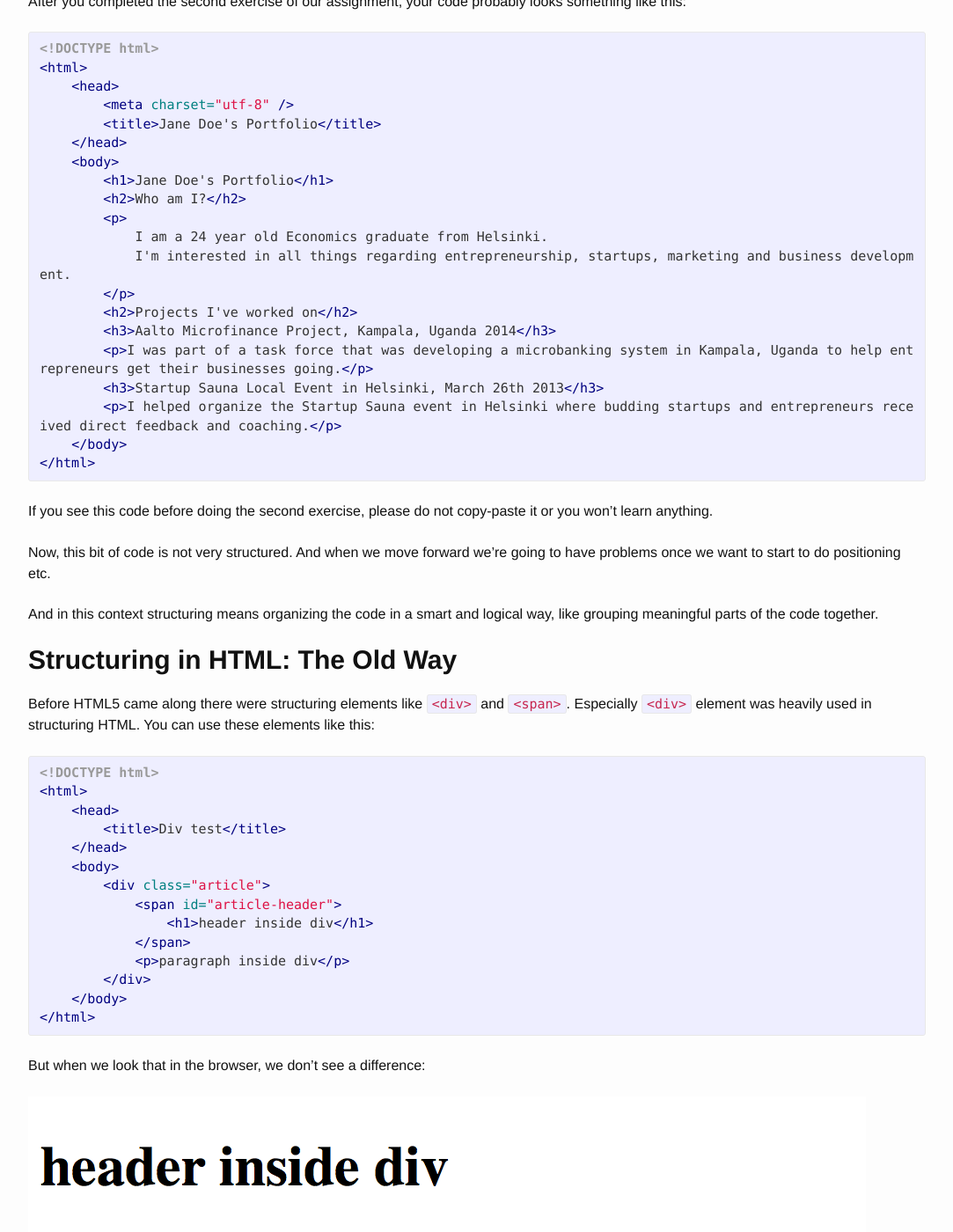
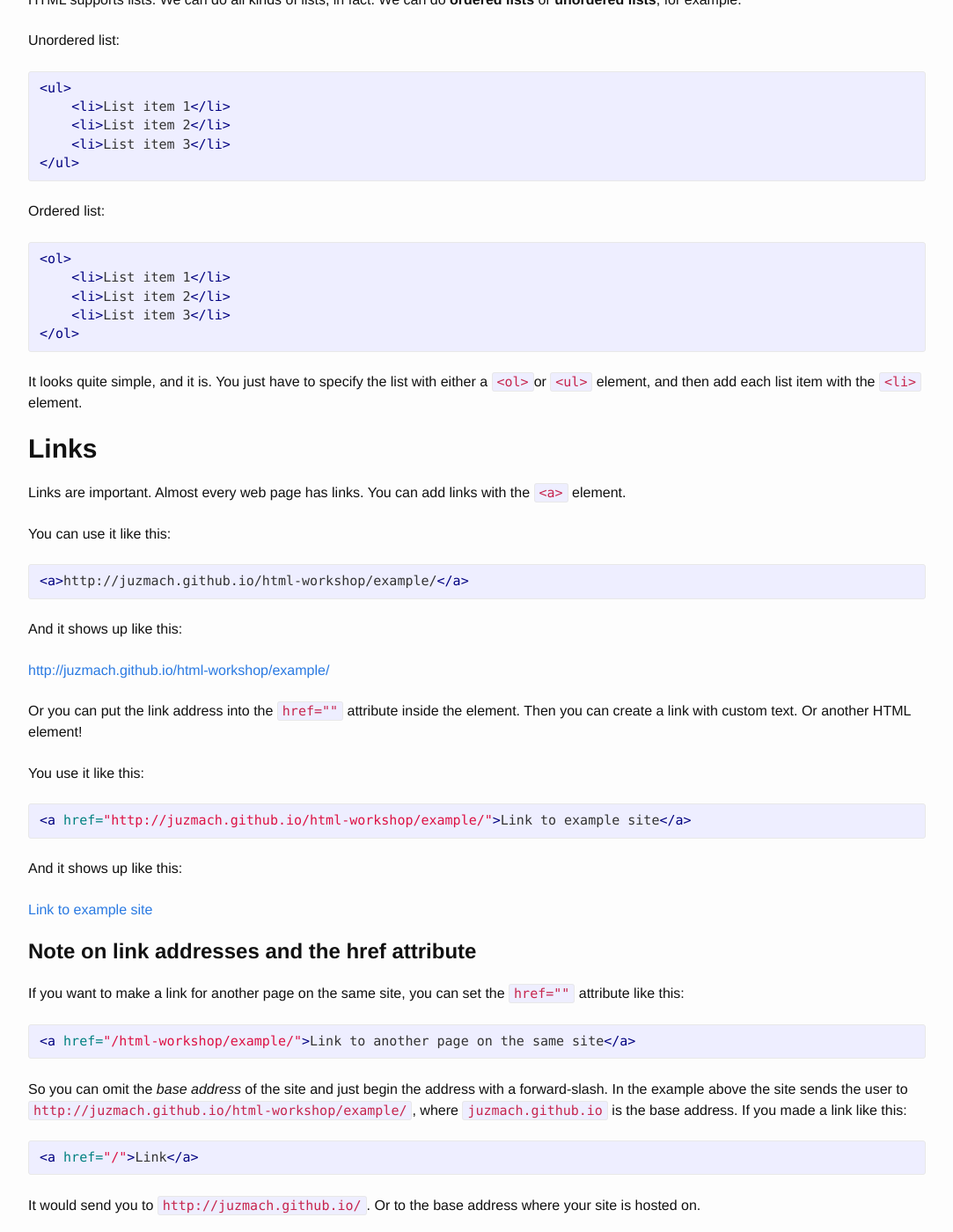
Before and after one commit to Juzmach/html-workshop, a Jekyll site: the page built from index.md, in a window 1280 px wide and 1400 px high, scrolled down 10905 px. Shown: the whole window at 88% size, without its empty margins (98-1181 px from the left). Built offline with Jekyll 4.4.1, drawn with Linux system fonts in a browser that asks for light colours; some of the changed text lies outside the part shown.

Commit message:
final modifications

```diff
--- /dev/null
+++ b/example/second.html
@@ -0,0 +1,43 @@
+<!DOCTYPE html>
+<html>
+    <head>
+        <meta charset="utf-8" />
+        <title>Rufus the Corgi</title>
+    </head>
+
+    <body>
+
+        <h1>Rufus the Corgi</h1>
+
+        <img src="/html-workshop/example/image.jpg" alt="rufus" width="100" id="profile-img"/>
+        <blockquote>
+            "A 7 year old pembroke welsh corgi by day, destroyer of shoes by night."
+        </blockquote>
+
+        <ul>
+            <li><a href="#">Projects</a></li>
+            <li><a href="#">Contact</a></li>
+            <li><a href="/html-workshop/resume">Resume</a></li>
+        </ul>
+
+        <h1>Projects I've worked on</h1>
+
+        <h3>Master's degree eating project, 2014</h3>
+
+        <p>
+            I collaborated with the cat in an interdisciplinary ingestative project where the goal was to help the Master reduce his obligations.
+        </p>
+
+
+        <h3>Backyard deconstruction project, 2013</h3>
+
+        <p>
+            My responsibilities was overseeing and managing the digging work. We broke ground in finding new ways to protect Master's shoes.
+        </p>
+
+        <p>
+            Rufus the Corgi, 2015.
+        </p>
+
+    </body>
+</html>
--- a/index.md
+++ b/index.md
@@ -199,179 +199,132 @@ We need to add some content here. Let's start by adding some projects and a shor
 
 *Hint: Use header elements `<hX>` and paragraph element `<p>`. X being the size of the header.*
 
+# Continuing with HTML
 
-# Structuring our HTML
+Let's find out what other types of content we can put in our site. So far we've only used headings and paragraphs, and those are only just the surface!
 
-After you completed the second exercise of our assignment, your code probably looks something like this:
+## Lists
+
+HTML supports lists. We can do all kinds of lists, in fact. We can do **ordered lists** or **unordered lists**, for example.
+
+Unordered list:
+{% highlight html%}
+<ul>
+    <li>List item 1</li>
+    <li>List item 2</li>
+    <li>List item 3</li>
+</ul>
+{% endhighlight %}
+
+Ordered list:
+{% highlight html%}
+<ol>
+    <li>List item 1</li>
+    <li>List item 2</li>
+    <li>List item 3</li>
+</ol>
+{% endhighlight %}
+
+It looks quite simple, and it is. You just have to specify the list with either a `<ol>`or `<ul>` element, and then add each list item with the `<li>` element.
+
+## Links
+
+Links are important. Almost every web page has links. You can add links with the `<a>` element.
+
+You can use it like this:
+{% highlight html %}
+<a>http://juzmach.github.io/html-workshop/example/</a>
+{% endhighlight %}
+
+And it shows up like this:
+
+<a>http://juzmach.github.io/html-workshop/example/</a>
+
+Or you can put the link address into the `href=""` attribute inside the element. Then you can create a link with custom text. Or another HTML element!
+
+You use it like this:
+{% highlight html %}
+<a href="http://juzmach.github.io/html-workshop/example/">Link to example site</a>
+{% endhighlight %}
+
+And it shows up like this:
+
+<a href="http://juzmach.github.io/html-workshop/example/">Link to example site</a>
+
+### Note on link addresses and the href attribute
+
+If you want to make a link for another page on the same site, you can set the `href=""` attribute like this:
 
 {% highlight html %}
-<!DOCTYPE html>
-<html>
-    <head>
-        <meta charset="utf-8" />
-        <title>Jane Doe's Portfolio</title>
-    </head>
-    <body>
-        <h1>Jane Doe's Portfolio</h1>
-        <h2>Who am I?</h2>
-        <p>
-            I am a 24 year old Economics graduate from Helsinki.
-            I'm interested in all things regarding entrepreneurship, startups, marketing and business development.
-        </p>
-        <h2>Projects I've worked on</h2>
-        <h3>Aalto Microfinance Project, Kampala, Uganda 2014</h3>
-        <p>I was part of a task force that was developing a microbanking system in Kampala, Uganda to help entrepreneurs get their businesses going.</p>
-        <h3>Startup Sauna Local Event in Helsinki, March 26th 2013</h3>
-        <p>I helped organize the Startup Sauna event in Helsinki where budding startups and entrepreneurs received direct feedback and coaching.</p>
-    </body>
-</html>
+<a href="/html-workshop/example/">Link to another page on the same site</a>
 {% endhighlight %}
-If you see this code before doing the second exercise, please do not copy-paste it or you won't learn anything.
 
-Now, this bit of code is not very structured. And when we move forward we're going to have problems once we want to start to do positioning etc.
-
-And in this context structuring means organizing the code in a smart and logical way, like grouping meaningful parts of the code together.
-
-## Structuring in HTML: The Old Way
-
-Before HTML5 came along there were structuring elements like `<div>` and `<span>`. Especially `<div>` element was heavily used in structuring HTML. You can use these elements like this:
+So you can omit the *base address* of the site and just begin the address with a forward-slash. In the example above the site sends the user to `http://juzmach.github.io/html-workshop/example/`, where `juzmach.github.io` is the base address. If you made a link like this:
 
 {% highlight html %}
-<!DOCTYPE html>
-<html>
-    <head>
-        <title>Div test</title>
-    </head>
-    <body>
-        <div class="article">
-            <span id="article-header">
-                <h1>header inside div</h1>
-            </span>
-            <p>paragraph inside div</p>
-        </div>
-    </body>
-</html>
+<a href="/">Link</a>
 {% endhighlight %}
 
-But when we look that in the browser, we don't see a difference:
+It would send you to `http://juzmach.github.io/`. Or to the base address where your site is hosted on.
 
-![Div example](assets/div-example.png)
-Why is that?
+## Images
 
-The reason is that `<div>` and `<span>` elements are *containers* that don't inherently represent anything. Meaning that they are only used to group parts of the code together so that the code can be manipulated in groups.
+You can add images to the page with the `<img src="" alt="">` element. This element is special as it is a self-closing element (remember what those are? If not, here's the TL;DR: They close themselves with the `/>` thing in the end). But there's also another reason: **The `<img>` element needs two *attributes*, `src=""` and `alt=""` in order to work.**
 
-The difference between `<div>` and `<span>` elements is that `<div>` is used for grouping multiple elements together, whereas the `<span>` element is used for *inline* grouping, like say grouping together one part of a text inside `<p>` element.
+The `src=""` attribute is where you put the *source* of the image. Basically, if you have an image file `image.jpg` in the same directory as the HTML document, you specify the source like this: `src="image.jpg"`. If it's in another folder, say in a sub-directory that's in the same directory as the HTML document, you write it like this: `src="FOLDERNAME/image.jpg"`.
 
-These two elements are still available today, even with HTML5, but their usage and purpose has changed a little bit.
+The `alt=""` attribute tells us what the `<img>` is going to tell the user if the image source is not found.
 
-## Structuring in HTML: The HTML5 Way
+This is when the image is found:
+{% highlight html %}
+<!-- I have to use the width="" attribute as well to make the image smaller.
+     This is a HTML comment, by the way :)
+     It does not show on the site. -->
+<img src="/html-workshop/resume/image.jpg" alt="Rufus" width="200">
+{% endhighlight %}
 
-HTML5 is the latest version of HTML. The new version has added lots of new elements into HTML, a total list of HTML elements you can find [here](https://developer.mozilla.org/en-US/docs/Web/HTML/Element).
+<img src="/html-workshop/resume/image.jpg" alt="Rufus" width="200">
 
-HTML5 gives us new structuring elements that make our code more readable: `<section>`, `<article>`, `<header>`, `<footer>`, `<aside>` and others. Let's show them in action:
+This is when the image is not found:
+{% highlight html %}
+<img src="/html-workshop/resume/image.jpg" alt="Rufus">
+{% endhighlight %}
+
+<img src="image.jpg" alt="Rufus">
+
+Even better is if you add `title=""` attribute to the element. Then it shows a pop-up text when you hover over the image.
 
 {% highlight html %}
-<!DOCTYPE html>
-<html>
-    <head>
-        <title>Jane Doe's Portfolio</title>
-    </head>
-
-    <body>
-
-        <header>
-            <h1>Jane Doe's Portfolio</h1>
-        </header>
-
-        <aside>
-
-            <h1>Who am I?</h1>
-
-            <p>
-                I am a 24 year old Economics graduate from Helsinki.
-                I'm interested in all things regarding entrepreneurship, startups, marketing and business development.
-            </p>
-
-        </aside>
-
-        <article>
-
-            <h2>Projects I've worked on</h2>
-
-            <section>
-
-               <h3>Aalto Microfinance Project, Kampala, Uganda 2014</h3>
-
-                <p>
-                    I was part of a task force that was developing a microbanking system in Kampala, Uganda to help entrepreneurs get their businesses going.
-                </p>
-
-            </section>
-
-            <section>
-
-                <h3>Startup Sauna Local Event in Helsinki, March 26th 2013</h3>
-
-                <p>
-                    I helped organize the Startup Sauna event in Helsinki where budding startups and entrepreneurs received direct feedback and coaching.
-                </p>
-
-            </section>
-
-        </article>
-
-        <footer>
-
-            <p>
-                Jane Doe's Portfolio, 2015.
-            </p>
-
-        </footer>
-
-        </body>
-</html>
+<img src="image.jpg" alt="Rufus" title="Rufus">
 {% endhighlight %}
 
-Now our code has some structure. But let's look at what the changes look like in a browser:
+<img src="image.jpg" alt="Rufus" title="Rufus">
 
-![Structured HTML in browser](assets/portfolio_example/structured_html.png)
-Huh? It still looks the same!
+# Assigment: More content
 
-Yes, the structuring elements themselves **do not change the appearance of the page**. Well, the headers work a bit differently now that they are inside grouping elements (Try changing the header size in one of the headers and preview the changes). But other than that, there are practically no changes in the appearance.
+## Ex. 3: Add an image to the page
 
-So why do we structure our code like this? Well, the first reason is that we want our code to be more readable for us and anyone else who wants to edit it. One might argue that adding new elements into the document only makes it harder to read, but when you use these elements intelligently, the purpose the sections becomes clear immediately.
+Download an image somewhere from the net and add it to the page. Make sure to set the attributes correctly.
 
-With these new HTML5 elements, **you can specify a purpose for a section of the code**. Like in our example above:
+*Hint: Download it to the same directory where the HTML document is to make it easier*
 
-We use the `<header>` element to define a header section for the whole document.
+## Ex. 4: Add a list of links to the page
 
-We put the projects inside `<article>` element, because they are the real content of the document.
+Add a list of links to the page. It can be either a navigational list of links
 
-We sectioned each project with the `<section>` element.
+After these exercises, your site should look something like this:
 
-Finally we sectioned the footer with `<footer>` element.
-
-The second reason for structuring becomes clear in the next chapter, but first let us structure our assignment code.
-
-# Assignment: Continuing with the portfolio
-
-## Ex. 3: Structure the index page
-
-Use the new HTML5 elements to structure the HTML code in the index.html document.
-
-# Introducing CSS
+![Bland bland bland..](assets/portfolio_example/second.png)
 
 You might have wondered why our assignment looks so bland when we preview is on a browser. It really looks nothing like the sites you see nowadays. Where are all the colors? Can't we at least change the font?
 
-![Bland bland bland..](assets/portfolio_example/structured_html.png)
-Ugh..
+# Introducing CSS
 
 ## Let's make things pretty (or more *vibrant* at least)
 
 So here comes CSS. CSS stands for Cascading Style Sheet. And what that means that it is a set of instructions that tells the browser *how the site is going to look like*. CSS is formally called a style sheet language and it goes hand-in-hand with HTML when making web sites. Because, **where HTML is for the structure and the actual content of the site, CSS is for the look and the appearance of the site**.
 
 ## CSS Syntax
-
 
 {% highlight CSS %}
 body {
@@ -592,7 +545,216 @@ CSS:
 }
 {% endhighlight %}
 
-Now we can start having some fun with CSS.
+# Structuring our HTML
+
+After you completed the second exercise of our assignment, your code probably looks something like this:
+
+{% highlight html %}
+<!DOCTYPE html>
+<html>
+    <head>
+        <meta charset="utf-8" />
+        <title>Rufus the Corgi</title>
+        <link rel="stylesheet" href="third.css" type="text/css" />
+    </head>
+
+    <body>
+
+        <h1>Rufus the Corgi</h1>
+
+        <img src="/html-workshop/example/image.jpg" alt="rufus" width="100" id="profile-img"/>
+        <blockquote>
+            "A 7 year old pembroke welsh corgi by day, destroyer of shoes by night."
+        </blockquote>
+
+        <ul>
+            <li><a href="#">Projects</a></li>
+            <li><a href="#">Contact</a></li>
+            <li><a href="/html-workshop/resume">Resume</a></li>
+        </ul>
+
+        <h1>Projects I've worked on</h1>
+
+        <h3>Master's degree eating project, 2014</h3>
+
+        <p>
+            I collaborated with the cat in an interdisciplinary ingestative project where the goal was to help the Master reduce his obligations.
+        </p>
+
+
+        <h3>Backyard deconstruction project, 2013</h3>
+
+        <p>
+            My responsibilities was overseeing and managing the digging work. We broke ground in finding new ways to protect Master's shoes.
+        </p>
+
+        <p>
+            Rufus the Corgi, 2015.
+        </p>
+
+    </body>
+</html>
+{% endhighlight %}
+If you see this code before doing the second exercise, please do not copy-paste it or you won't learn anything.
+
+Now, this bit of code is not very structured. And when we move forward we're going to have problems once we want to start to do positioning etc.
+
+And in this context structuring means organizing the code in a smart and logical way, like grouping meaningful parts of the code together.
+
+## Structuring in HTML: The Old Way
+
+Before HTML5 came along there were structuring elements like `<div>` and `<span>`. Especially `<div>` element was heavily used in structuring HTML. You can use these elements like this:
+
+{% highlight html %}
+<!DOCTYPE html>
+<html>
+    <head>
+        <title>Div test</title>
+    </head>
+    <body>
+        <div class="article">
+            <span id="article-header">
+                <h1>header inside div</h1>
+            </span>
+            <p>paragraph inside div</p>
+        </div>
+    </body>
+</html>
+{% endhighlight %}
+
+But when we look that in the browser, we don't see a difference:
+
+![Div example](assets/div-example.png)
+Why is that?
+
+The reason is that `<div>` and `<span>` elements are *containers* that don't inherently represent anything. Meaning that they are only used to group parts of the code together so that the code can be manipulated in groups.
+
+The difference between `<div>` and `<span>` elements is that `<div>` is used for grouping multiple elements together, whereas the `<span>` element is used for *inline* grouping, like say grouping together one part of a text inside `<p>` element.
+
+These two elements are still available today, even with HTML5, but their usage and purpose has changed a little bit.
+
+## Structuring in HTML: The HTML5 Way
+
+HTML5 is the latest version of HTML. The new version has added lots of new elements into HTML, a total list of HTML elements you can find [here](https://developer.mozilla.org/en-US/docs/Web/HTML/Element).
+
+HTML5 gives us new structuring elements that make our code more readable: `<section>`, `<article>`, `<header>`, `<footer>`, `<aside>` and others. Let's show them in action:
+
+{% highlight html %}
+<!DOCTYPE html>
+<html>
+    <head>
+        <meta charset="utf-8" />
+        <title>Rufus the Corgi</title>
+        <link rel="stylesheet" href="style.css" type="text/css" />
+    </head>
+
+    <body>
+
+        <div class="top">
+
+            <header>
+
+                <h1>Rufus the Corgi</h1>
+
+                <img src="/html-workshop/example/image.jpg" alt="rufus" width="100" id="profile-img"/>
+
+                <blockquote>
+                    "A 7 year old pembroke welsh corgi by day, destroyer of shoes by night."
+                </blockquote>
+
+            </header>
+
+            <nav>
+
+                <ul>
+                    <li><a href="#">Projects</a></li>
+                    <li><a href="#">Contact</a></li>
+                    <li><a href="/html-workshop/resume">Resume</a></li>
+                </ul>
+
+            </nav>
+
+        </div>
+
+        <div class="bottom">
+
+            <div class="content">
+
+                <article id="projects">
+
+                     <h1>Projects I've worked on</h1>
+
+                    <section>
+
+                       <h3>Master's degree eating project, 2014</h3>
+
+                        <p>
+                            I collaborated with the cat in an interdisciplinary ingestative project where the goal was to help the Master reduce his obligations.
+                        </p>
+
+                    </section>
+
+                    <section>
+
+                        <h3>Backyard deconstruction project, 2013</h3>
+
+                        <p>
+                                My responsibilities was overseeing and managing the digging work. We broke ground in finding new ways to protect Master's shoes.
+                        </p>
+
+                    </section>
+
+                </article>
+
+                <article id="contact">
+
+                </article>
+
+            </div>
+
+            <footer>
+
+                <p>
+                    Rufus the Corgi, 2015.
+                </p>
+
+            </footer>
+
+        </div>
+    </body>
+</html>
+{% endhighlight %}
+
+Now our code has some structure. But let's look at what the changes look like in a browser:
+
+![Structured HTML in browser](assets/portfolio_example/with_css_first.png)
+Huh? It still looks the same!
+
+Yes, the structuring elements themselves **do not change the appearance of the page**. Well, the headers work a bit differently now that they are inside grouping elements (Try changing the header size in one of the headers and preview the changes). But other than that, there are practically no changes in the appearance.
+
+So why do we structure our code like this? Well, the first reason is that we want our code to be more readable for us and anyone else who wants to edit it. One might argue that adding new elements into the document only makes it harder to read, but when you use these elements intelligently, the purpose the sections becomes clear immediately.
+
+With these new HTML5 elements, **you can specify a purpose for a section of the code**. Like in our example above:
+
+We use the `<header>` element to define a header section for the whole document.
+
+We put the projects inside `<article>` element, because they are the real content of the document.
+
+We sectioned each project with the `<section>` element.
+
+Finally we sectioned the footer with `<footer>` element.
+
+The second reason for structuring is so you can use CSS to modify the appearance of only the elements you want.
+
+### The new HTML5 elements and div
+
+While HTML5 brought new structuring elements into play, we still see the `<div>` element used from time to time. And that is okay. One good rule of advice for using `<div>` instead of the newer elements is that if none of the HTML5 elements work for you in the situation, use `<div>`. So use it only when there are no other elements available.
+
+# Assignment: Continuing with the portfolio
+
+## Ex. 7: Structure the index page
+
+Think of what kind of layout you want for the page anduse the new HTML5 elements to structure the HTML code in the index.html document.
 
 # Positioning
 
@@ -612,11 +774,7 @@ Anyway, back to business.
 
 In HTML and CSS there is a thing called **the box model**. Basically in an HTML document, every element is represented as a rectangular box. And when you add CSS rules to your document, those rules make changes to the elements' boxes.
 
-
-
 # Borders
-
-# Back to HTML: Lists, Images and Links
 
 ## A good article about best practices in CSS
 
```
Also changed, not shown: example/first.html (added, +32 -0 lines), example/index.html (+9 -2 lines), example/third.css (added, +7 -0 lines), example/third.html (added, +44 -0 lines), assets/portfolio_example/blank_index.png, assets/portfolio_example/index_with_projects.png, assets/portfolio_example/second.png (added), assets/portfolio_example/with_css_first.png.
